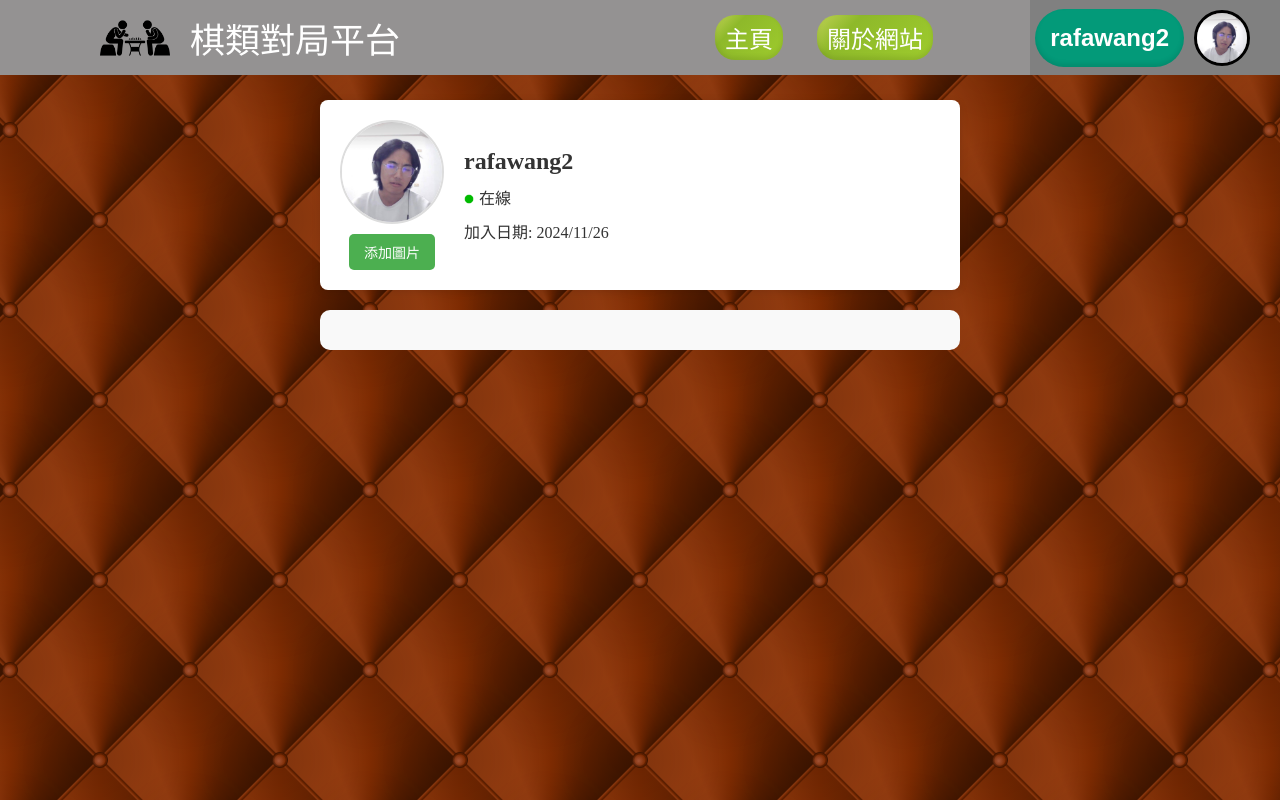
After one commit to rafawang2/WebProject, a FastAPI app: template templates/user_profile.html in a window 1280 px wide. The commit adds this page. Run offline with FastAPI, Linux system fonts and the light colour scheme; the template is opened without the code that fills it, so the values that code supplies are empty.

Commit message:
在/profile中新增各人資料頁面

```diff
--- a/main.py
+++ b/main.py
@@ -1,10 +1,11 @@
 import uvicorn, json
 from pydantic import BaseModel
-from fastapi import FastAPI, Request
-from fastapi.responses import HTMLResponse, RedirectResponse, JSONResponse
+from fastapi import FastAPI, Request, File, UploadFile
+from fastapi.responses import HTMLResponse, RedirectResponse, JSONResponse, FileResponse
 from fastapi.staticfiles import StaticFiles
 from fastapi.templating import Jinja2Templates
 
+from pathlib import Path
 from datetime import datetime
 current_time = datetime.now().timestamp()
 app = FastAPI()
@@ -55,6 +56,34 @@ async def replayBoard(request: Request, BID: int, GID: int):
         "time":    current_time
     })
 
+# 設定圖片儲存的目錄
+UPLOAD_DIR = Path("static/images")  # 改為相對路徑
+UPLOAD_DIR.mkdir(parents=True, exist_ok=True)  # 如果目錄不存在則創建
+@app.get("/profile", response_class=HTMLResponse)
+async def profilepage(request: Request):
+    return templates.TemplateResponse("user_profile.html", {"request": request, "time": current_time})
+
+# 上傳圖片，將其儲存為 man.png 並返回 URL
+@app.post("/upload/")
+async def upload_image(image: UploadFile = File(...)):
+    try:
+        # 獲取圖片的文件名，並儲存為 man.png
+        file_location = UPLOAD_DIR / "man.png"
+        with open(file_location, "wb") as f:
+            f.write(await image.read())  # 儲存圖片到伺服器
+
+        # 返回儲存的圖片的 URL
+        return JSONResponse(content={"success": True, "image_url": f"/static/images/man.png"})
+    except Exception as e:
+        return JSONResponse(content={"success": False, "error": str(e)}, status_code=500)
+
+# 提供靜態文件的路由，讓圖片可以被訪問
+@app.get("/static/images/man.png")
+async def get_image():
+    file_location = UPLOAD_DIR / "man.png"
+    if file_location.exists():
+        return FileResponse(file_location)
+    return JSONResponse(content={"error": "File not found"}, status_code=404)
 
 
 if __name__ == "__main__":
--- a/static/components/nav.html
+++ b/static/components/nav.html
@@ -11,7 +11,7 @@
         <div class="accordion-item">
             <button class="accordion-header"><h2>rafawang2</h2><img src="/static/images/man.png" alt="user_img" id="user_img" width="50px" height="50px"/> </button>
             <div class="accordion-content">
-                <a class="move_to_profile" href="/SelectReplayBoard">個人檔案</a>
+                <a class="move_to_profile" href="/profile">個人檔案</a>
                 <a class="move_to_replay" href="/SelectReplayBoard">對局紀錄</a>
             </div>
         </div>
--- /dev/null
+++ b/static/scripts/profile.js
@@ -0,0 +1,66 @@
+document.getElementById("upload_button").addEventListener("click", function() {
+    // 當按鈕被點擊時，觸發隱藏的 <input> 文件選擇框
+    document.getElementById("file_input").click();
+});
+
+document.getElementById("file_input").addEventListener("change", function(event) {
+    const file = event.target.files[0]; // 獲取選擇的文件
+    if (file) {
+        const formData = new FormData();
+        formData.append('image', file); // 將圖片附加到表單數據
+
+        // 使用 fetch 發送圖片到 FastAPI 伺服器
+        fetch('/upload/', {
+            method: 'POST',
+            body: formData,
+        })
+        .then(response => response.json())
+        .then(data => { //data為伺服器返回的json字串{"success": True, "image_url": f"/static/images/man.png"}
+            if (data.success) {
+                // 更新頁面顯示上傳後的圖片
+                location.reload(); // 這裡重新加載頁面
+                document.getElementById("user_img").src = data.image_url;
+            } else {
+                alert('上傳失敗');
+            }
+        })
+        .catch(error => {
+            console.error('Error:', error);
+            alert('上傳錯誤');
+        });
+    }
+});
+
+fetch("/static/Log/GameRecord_log/Record.json")
+    .then(response => response.json())
+    .then(data => {
+        const Record_container = document.getElementById("game_record_container");
+
+        // 從 JSON 中取得所有棋盤的資訊 (改為 Object.entries 來遍歷鍵值對)
+        Object.entries(data.record).forEach(([GID, board]) => {
+            // 建立棋盤的按鈕或區塊
+            const boardItem = document.createElement("div");
+            boardItem.className = "game-record";
+
+            let GameType = "";
+            if (GID === "1") {
+                GameType = "圍棋";
+            } else if (GID === "2") {
+                GameType = "黑白棋";
+            } else if (GID === "3") {
+                GameType = "五子棋";
+            } else if (GID === "4") {
+                GameType = "點格棋";
+            }
+
+            // 設定棋盤的顯示內容
+            boardItem.innerHTML = `
+                <h3>${GameType}</h3>
+                <p>總場數：${board.total}</p>
+                <p>勝場：${board.win}</p>
+                <p>敗場：${board.lose}</p>
+            `;
+            Record_container.appendChild(boardItem);
+        });
+    })
+    .catch(error => console.error("無法載入 JSON 資料:", error));
--- a/static/styles/navbar.css
+++ b/static/styles/navbar.css
@@ -13,6 +13,9 @@ header
     display: flex;
     align-items:center;
     background-color: rgb(148, 146, 146);
+    max-height: 75px;
+    min-height: 75px;
+    max-width: 100%;
 }
 
 #link_back_container {
@@ -64,6 +67,8 @@ header #link_back_container a:hover
     width: auto;
     min-width: 150px;
     max-width: 300px;
+    max-height: 75px;
+    min-height: 75px;
     position: relative; /* 確保內容定位基於此容器 */
     z-index: 1; /* 提高折疊選單的層級，確保它在其他元素上方 */
 }
@@ -76,11 +81,13 @@ header #link_back_container a:hover
 }
 
 .accordion-header {
+    max-height: 75px;
+    min-height: 75px;
     color: #ffffff;
     background: gray;
     border: none;
     text-align: left;
-    padding: 15px;
+    padding: 5px;
     font-size: 16px;
     cursor: pointer;
     outline: none;
@@ -119,6 +126,7 @@ header #link_back_container a:hover
 }
 
 #user_img {
+    object-fit: cover; /* 確保圖片按比例裁剪 */
     border: 3px solid black;
     border-radius: 50%;
     margin: 0px 25px 0px 25px;
--- /dev/null
+++ b/static/styles/profile.css
@@ -0,0 +1,129 @@
+/* 確保頁面整體樣式一致 */
+body {
+    font-family: Arial, sans-serif;
+    /* background-color: #f4f4f4; */
+    margin: 0;
+    padding: 0;
+}
+
+#profile_container {
+    margin-top: 25px;
+    width: 50%;
+    max-width: 1000px;
+    justify-self: center;
+}
+
+/* 個人資料區域 */
+#user_container {
+    display: flex;
+    align-items: center;
+    justify-content: flex-start;
+    background-color: #fff;
+    padding: 20px;
+    border-radius: 8px;
+    box-shadow: 0 2px 8px rgba(0, 0, 0, 0.1); /* 添加陰影效果 */
+    max-width: 800px;
+    margin: 20px auto;
+}
+
+/* 圖片區域 */
+#img_container {
+    display: flex;
+    flex-direction: column; /* 讓圖片和按鈕垂直排列 */
+    align-items: center;
+    margin-right: 20px; /* 圖片和文字區塊之間的間距 */
+}
+
+#img_container img {
+    border-radius: 50%; /* 圓形圖片 */
+    border: 2px solid #ddd; /* 圖片邊框 */
+    margin-bottom: 10px; /* 圖片和按鈕之間的間距 */
+}
+
+/* 按鈕樣式 */
+#img_container button {
+    padding: 8px 15px;
+    font-size: 14px;
+    background-color: #4CAF50; /* 綠色背景 */
+    color: white;
+    border: none;
+    border-radius: 5px;
+    cursor: pointer;
+    transition: background-color 0.3s ease;
+}
+
+#img_container button:hover {
+    background-color: #45a049; /* 滑鼠懸停時的顏色變化 */
+}
+
+/* 文字和狀態區域 */
+#name_status_container p {
+    margin: 5px 0; /* 文字上下間距 */
+    color: #333; /* 文字顏色 */
+}
+
+#name_status_container p:first-child {
+    font-size: 24px; /* 用戶名大一點 */
+    font-weight: bold;
+}
+
+#name_status_container p img {
+    margin-right: 5px; /* 圖片和文字之間的間距 */
+}
+
+/* 垂直排列的區域 */
+#name_status_container {
+    display: flex;
+    flex-direction: column;
+}
+
+#user_profile_img {
+    width: 100px; /* 固定寬度 */
+    height: 100px; /* 固定高度 */
+    object-fit: cover; /* 確保圖片按比例裁剪 */
+    border-radius: 50%; /* 圓形（可選） */
+}
+
+#game_record_container {
+    display: grid;
+    grid-template-columns: repeat(2, 1fr); /* 每行兩個網格 */
+    gap: 20px; /* 網格之間的間距 */
+    padding: 20px;
+    background-color: #f9f9f9;
+    border-radius: 10px;
+}
+
+.game-record {
+    background-color: #ffffff;
+    border: 1px solid #ddd;
+    border-radius: 8px;
+    padding: 15px;
+    box-shadow: 0 4px 6px rgba(0, 0, 0, 0.1);
+    text-align: center;
+    font-family: Arial, sans-serif;
+}
+
+.game-record h3 {
+    margin: 0;
+    font-size: 1.2em;
+    color: #333;
+}
+
+.game-record p {
+    margin: 8px 0;
+    font-size: 0.9em;
+    color: #666;
+}
+
+
+/* 響應式設計：讓頁面在小屏幕上也能適應 */
+@media (max-width: 600px) {
+    #user_container {
+        flex-direction: column; /* 當螢幕較小時，改為垂直排列 */
+        align-items: center;
+    }
+
+    #img_container {
+        margin-bottom: 20px; /* 圖片和文字之間有一些間距 */
+    }
+}
--- /dev/null
+++ b/templates/user_profile.html
@@ -0,0 +1,32 @@
+<!DOCTYPE html>
+<html lang="en">
+<head>
+    <meta charset="UTF-8">
+    <meta name="viewport" content="width=device-width, initial-scale=1.0">
+    <title>棋類對局平台</title>
+    <link rel="stylesheet" href="/static/styles/main.css?v={{ time }}">
+    <link rel="stylesheet" href="/static/styles/profile.css?v={{ time }}">
+    <link rel="stylesheet" href="/static/styles/navbar.css?v={{ time }}">
+</head>
+<body>
+    <!-- Todo 導覽列位置 -->
+    <div id="nav"></div>
+    <div id="profile_container">
+        <div id="user_container">
+            <div id="img_container">
+                <img id = "user_profile_img" src="/static/images/man.png" alt="user_img" width="100px" height="100px">
+                <input type="file" id="file_input" accept="image/*" style="display:none;">
+                <button id="upload_button">添加圖片</button>
+            </div>
+            <div id="name_status_container">
+                <p>rafawang2</p>
+                <p><img src="/static/images/online.png" alt="online" width="10px" height="10px"/>在線</p>
+                <p>加入日期: 2024/11/26</p>
+            </div>
+        </div>
+        <div id="game_record_container"></div>
+    </div>
+    <script src="/static/scripts/profile.js?v={{ time }}"></script>
+    <script src="/static/scripts/nav.js?v={{ time }}"></script>
+</body>
+</html>
```
Also changed, not shown: static/images/man.png, static/images/online.png (added), 1 other file.
